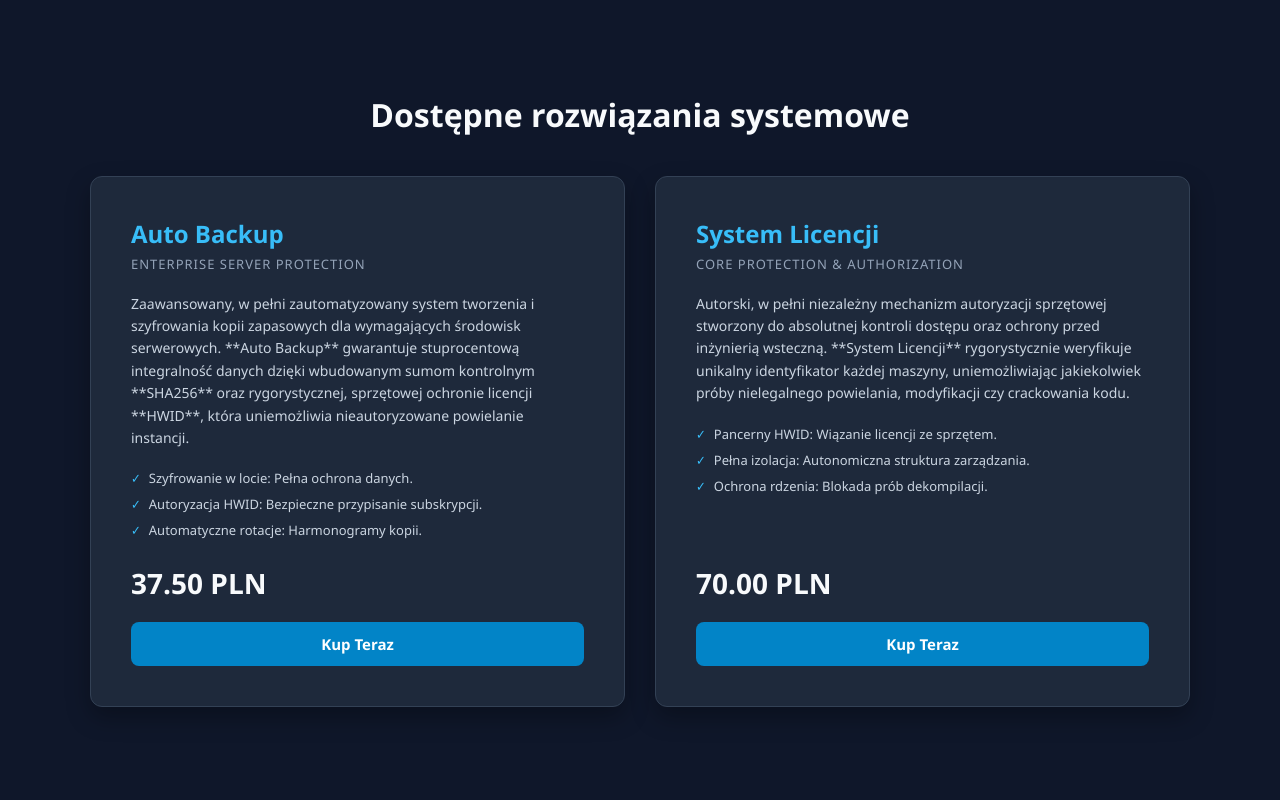
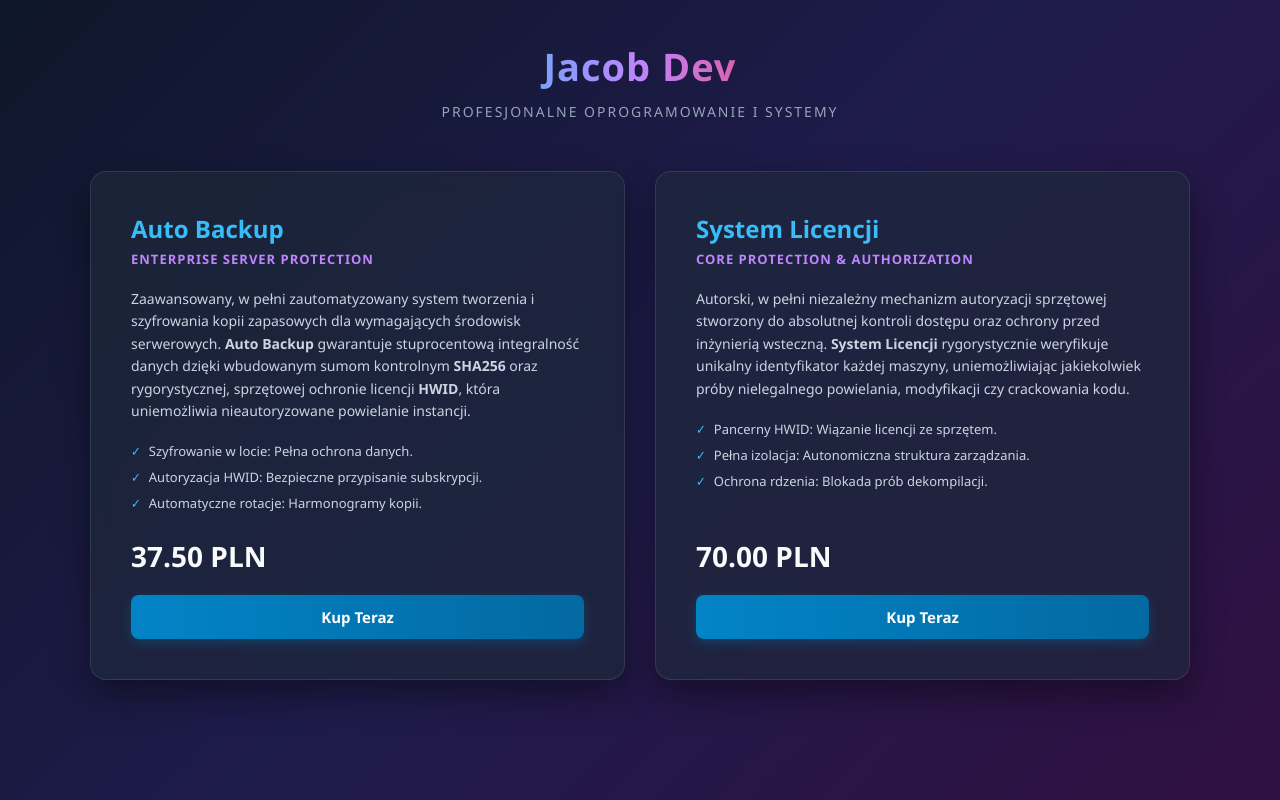
Before and after one commit to Jacob-Devvv/Jacob-Devvv.github.io, a plain HTML site: page index.html in a window 1280 px wide. Drawn offline with Linux system fonts and the light colour scheme.

Commit message:
index.html

```diff
--- a/index.html
+++ b/index.html
@@ -3,7 +3,7 @@
 <head>
     <meta charset="UTF-8">
     <meta name="viewport" content="width=device-width, initial-scale=1.0">
-    <title>Auto Backup & System Licencji - Serwis Oprogramowania</title>
+    <title>Jacob Dev - Panel Usług</title>
     <style>
         * {
             margin: 0;
@@ -12,52 +12,72 @@
             font-family: 'Segoe UI', Tahoma, Geneva, Verdana, sans-serif;
         }
         body {
-            background-color: #0f172a;
+            background: linear-gradient(135deg, #0f172a, #1e1b4b, #311042);
             color: #f8fafc;
+            min-height: 100vh;
+            padding: 40px 20px;
             display: flex;
-            justify-content: center;
+            flex-direction: column;
             align-items: center;
-            min-height: 100vh;
-            padding: 20px;
+        }
+        header {
+            text-align: center;
+            margin-bottom: 50px;
+        }
+        .brand {
+            font-size: 38px;
+            font-weight: 800;
+            background: linear-gradient(90deg, #38bdf8, #c084fc, #f43f5e);
+            -webkit-background-clip: text;
+            -webkit-text-fill-color: transparent;
+            margin-bottom: 10px;
+            letter-spacing: 1px;
+        }
+        .brand-subtitle {
+            font-size: 14px;
+            color: #94a3b8;
+            text-transform: uppercase;
+            letter-spacing: 2px;
         }
         .wrapper {
             max-width: 1100px;
             width: 100%;
-            text-align: center;
-        }
-        .main-title {
-            font-size: 32px;
-            margin-bottom: 40px;
-            color: #f8fafc;
         }
         .grid {
             display: grid;
-            grid-template-columns: repeat(auto-fit, minmax(300px, 1fr));
+            grid-template-columns: repeat(auto-fit, minmax(320px, 1fr));
             gap: 30px;
             justify-content: center;
         }
         .container {
-            background-color: #1e293b;
+            background: rgba(30, 41, 59, 0.7);
+            backdrop-filter: blur(10px);
             padding: 40px;
-            border-radius: 12px;
-            box-shadow: 0 10px 25px rgba(0, 0, 0, 0.3);
+            border-radius: 16px;
+            box-shadow: 0 15px 35px rgba(0, 0, 0, 0.4);
             text-align: left;
-            border: 1px solid #334155;
+            border: 1px solid rgba(255, 255, 255, 0.1);
             display: flex;
             flex-direction: column;
             justify-content: space-between;
+            transition: transform 0.2s, border-color 0.2s;
         }
-        h1 {
+        .container:hover {
+            transform: translateY(-5px);
+            border-color: rgba(56, 189, 248, 0.4);
+        }
+        h2 {
             font-size: 24px;
             margin-bottom: 5px;
             color: #38bdf8;
         }
         .tagline {
             font-size: 13px;
-            color: #94a3b8;
+            color: #c084fc;
             margin-bottom: 20px;
             text-transform: uppercase;
             letter-spacing: 1px;
+            font-weight: 600;
         }
         .description {
             font-size: 14px;
@@ -90,7 +110,7 @@
         }
         .btn {
             display: inline-block;
-            background-color: #0284c7;
+            background: linear-gradient(90deg, #0284c7, #0369a1);
             color: white;
             padding: 12px 24px;
             font-size: 15px;
@@ -98,11 +118,12 @@
             text-decoration: none;
             border-radius: 8px;
             text-align: center;
-            transition: background-color 0.2s, transform 0.1s;
+            transition: opacity 0.2s, transform 0.1s;
             width: 100%;
+            box-shadow: 0 4px 12px rgba(2, 132, 199, 0.3);
         }
         .btn:hover {
-            background-color: #0369a1;
+            opacity: 0.9;
         }
         .btn:active {
             transform: scale(0.98);
@@ -111,18 +132,21 @@
 </head>
 <body>
 
+    <header>
+        <div class="brand">Jacob Dev</div>
+        <div class="brand-subtitle">Profesjonalne Oprogramowanie i Systemy</div>
+    </header>
+
     <div class="wrapper">
-        <h1 class="main-title">Dostępne rozwiązania systemowe</h1>
-
         <div class="grid">
             <!-- Produkt 1 -->
             <div class="container">
                 <div>
-                    <h1>Auto Backup</h1>
+                    <h2>Auto Backup</h2>
                     <div class="tagline">Enterprise Server Protection</div>
 
                     <p class="description">
-                        Zaawansowany, w pełni zautomatyzowany system tworzenia i szyfrowania kopii zapasowych dla wymagających środowisk serwerowych. **Auto Backup** gwarantuje stuprocentową integralność danych dzięki wbudowanym sumom kontrolnym **SHA256** oraz rygorystycznej, sprzętowej ochronie licencji **HWID**, która uniemożliwia nieautoryzowane powielanie instancji.
+                        Zaawansowany, w pełni zautomatyzowany system tworzenia i szyfrowania kopii zapasowych dla wymagających środowisk serwerowych. <strong>Auto Backup</strong> gwarantuje stuprocentową integralność danych dzięki wbudowanym sumom kontrolnym <strong>SHA256</strong> oraz rygorystycznej, sprzętowej ochronie licencji <strong>HWID</strong>, która uniemożliwia nieautoryzowane powielanie instancji.
                     </p>
 
                     <ul class="features">
@@ -141,11 +165,11 @@
             <!-- Produkt 2 -->
             <div class="container">
                 <div>
-                    <h1>System Licencji</h1>
+                    <h2>System Licencji</h2>
                     <div class="tagline">Core Protection & Authorization</div>
 
                     <p class="description">
-                        Autorski, w pełni niezależny mechanizm autoryzacji sprzętowej stworzony do absolutnej kontroli dostępu oraz ochrony przed inżynierią wsteczną. **System Licencji** rygorystycznie weryfikuje unikalny identyfikator każdej maszyny, uniemożliwiając jakiekolwiek próby nielegalnego powielania, modyfikacji czy crackowania kodu.
+                        Autorski, w pełni niezależny mechanizm autoryzacji sprzętowej stworzony do absolutnej kontroli dostępu oraz ochrony przed inżynierią wsteczną. <strong>System Licencji</strong> rygorystycznie weryfikuje unikalny identyfikator każdej maszyny, uniemożliwiając jakiekolwiek próby nielegalnego powielania, modyfikacji czy crackowania kodu.
                     </p>
 
                     <ul class="features">
```
